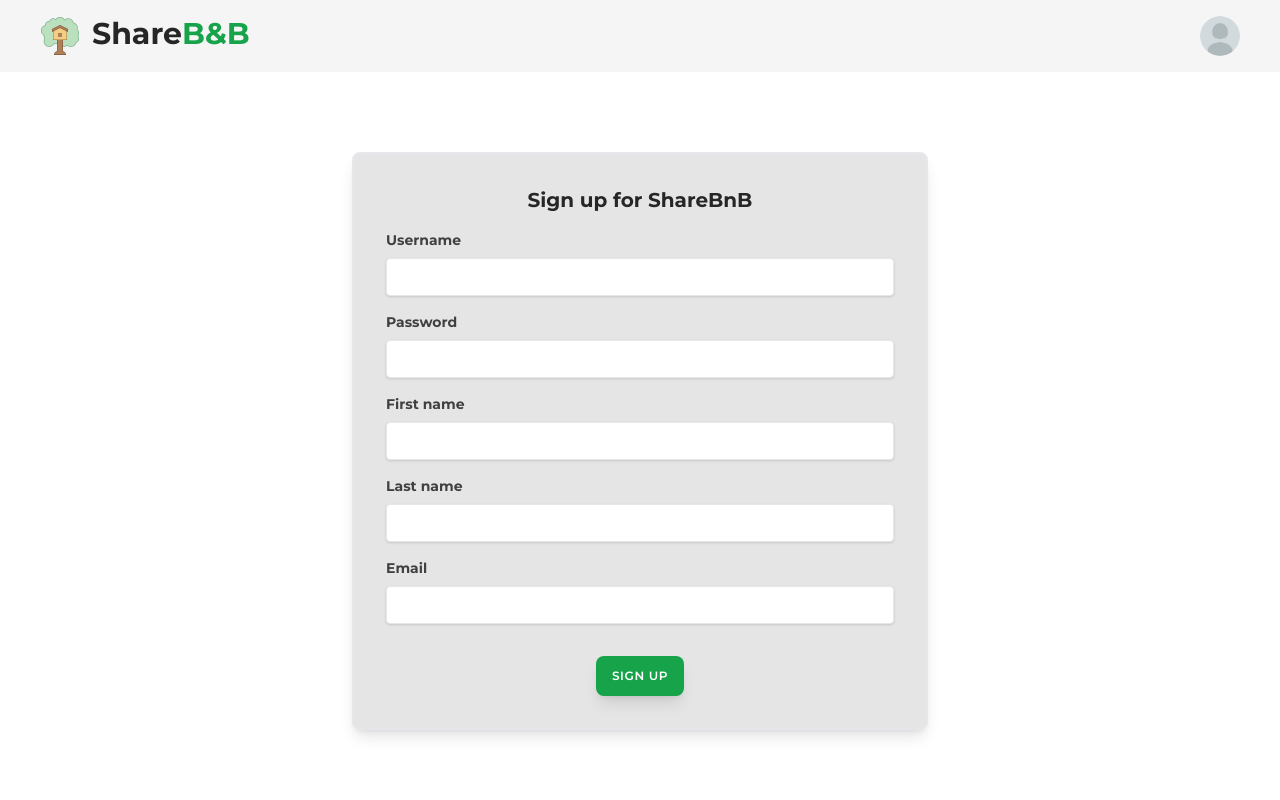
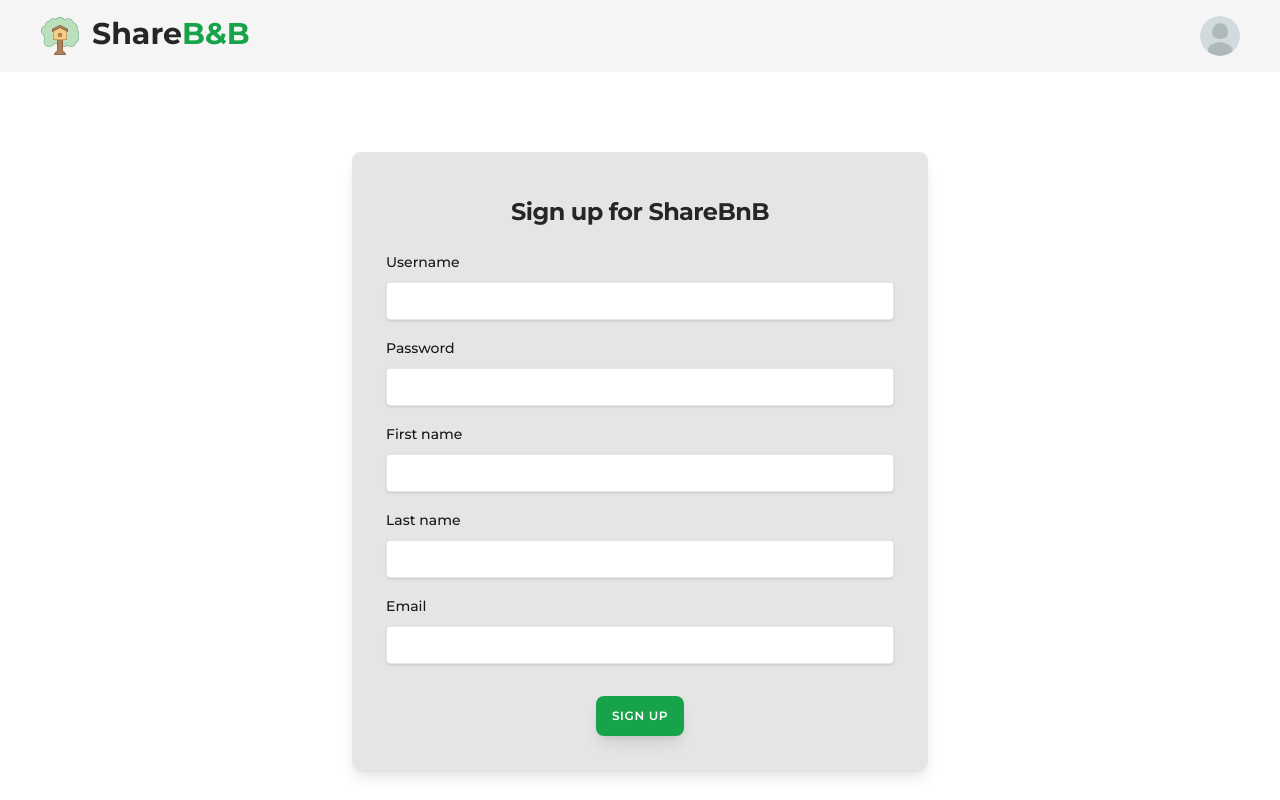
Before and after one commit to ross-brown/sharebnb-frontend, a React (Vite) app: page /signup in a window 1280 px wide. Shown: the top 800 px of the page. Built offline with nearby package versions, Linux system fonts and the light colour scheme; no server answers.

Commit message:
minor redesign over login/signup forms

```diff
--- a/src/auth/LoginForm.tsx
+++ b/src/auth/LoginForm.tsx
@@ -1,5 +1,5 @@
 import { useState } from "react";
-import { useNavigate } from "react-router-dom";
+import { Link, useNavigate } from "react-router-dom";
 import { LoginFormInterface } from "../interfaces";
 import Alert from "../common/Alert";
 import { getErrorMsg } from "../utils";
@@ -40,10 +40,18 @@ function LoginForm({ login }: LoginFormProps) {
   }
 
   return (
-    <form className="border-2 max-w-xl mx-auto mt-20 p-8 bg-neutral-200 rounded-lg shadow-lg" onSubmit={handleSubmit}>
-      <h3 className="text-xl mb-4 font-bold text-neutral-800 text-center">Login to ShareBnB</h3>
+    <form
+      className="border-0 max-w-xl mx-auto mt-20 p-8 bg-neutral-200 rounded-lg space-y-6"
+      onSubmit={handleSubmit}
+    >
+      <h2 className="mt-10 mb-5 text-center text-2xl font-bold leading-9 tracking-tight text-neutral-800">
+        Log in to your account
+      </h2>
       <div className="mb-4">
-        <label className="block text-neutral-700 text-sm font-bold mb-2" htmlFor="username">Username</label>
+        <label className="block text-sm text-neutral-900 font-medium leading-6" htmlFor="username">
+          Username
+        </label>
+        <div className="mt-2">
           <input
             id="username"
             name="username"
@@ -54,8 +62,12 @@ function LoginForm({ login }: LoginFormProps) {
             className="shadow appearance-none border rounded w-full py-2 px-3 text-neutral 700 leading-tight focus:outline-none focus:ring focus:ring-green-500 focus:ring-opacity-50 focus:shadow-outline"
           />
         </div>
+      </div>
       <div className="mb-4">
-        <label className="block text-neutral-700 text-sm font-bold mb-2" htmlFor="password">Password</label>
+        <label className="block text-sm text-neutral-900 font-medium leading-6" htmlFor="password">
+          Password
+        </label>
+        <div className="mt-2">
           <input
             type="password"
             id="password"
@@ -67,9 +79,19 @@ function LoginForm({ login }: LoginFormProps) {
             className="shadow appearance-none border rounded w-full py-2 px-3 text-neutral 700 leading-tight focus:outline-none focus:ring focus:ring-green-500 focus:ring-opacity-50 focus:shadow-outline"
           />
         </div>
+      </div>
       <div className="flex justify-center">
         <Button color="green" disabled={isLoading}>Log in</Button>
       </div>
+      <p className="text-center text-sm text-gray-700">
+        New here?{" "}
+        <Link
+          to="/signup"
+          className="font-semibold leading-6 text-green-600 hover:text-green-700"
+        >
+          Create an account
+        </Link>
+      </p>
       <div className="italic text-gray-600 flex flex-col">
         <p className="underline font-semibold">Guest Credentials:</p>
         <p>Username: <span className="font-semibold">testuser</span></p>
@@ -78,7 +100,7 @@ function LoginForm({ login }: LoginFormProps) {
       {isLoading &&
         <div className="flex justify-center m-6 font-semibold text-xl">
           <div role="status">
-            <Spinner size="lg"/>
+            <Spinner size="lg" />
             <span className="sr-only">Loading...</span>
           </div>
         </div>
--- a/src/auth/SignupForm.tsx
+++ b/src/auth/SignupForm.tsx
@@ -48,11 +48,15 @@ function SignupForm({ signup }: SignupFormProps) {
 
   return (
     <div>
-
       <form className="border-2 max-w-xl mx-auto my-20 p-8 bg-neutral-200 rounded-lg shadow-lg" onSubmit={handleSubmit}>
-        <h3 className="text-xl mb-4 font-bold text-neutral-800 text-center">Sign up for ShareBnB</h3>
+        <h2 className="mt-2 mb-5 text-center text-2xl font-bold leading-9 tracking-tight text-neutral-800">
+          Sign up for ShareBnB
+        </h2>
         <div className="mb-4">
-          <label className="block text-neutral-700 text-sm font-bold mb-2" htmlFor="username">Username</label>
+          <label className="block text-sm text-neutral-900 font-medium leading-6" htmlFor="username">
+            Username
+          </label>
+          <div className="mt-2">
             <input
               id="username"
               name="username"
@@ -62,8 +66,12 @@ function SignupForm({ signup }: SignupFormProps) {
               className="shadow appearance-none border rounded w-full py-2 px-3 text-neutral 700 leading-tight focus:outline-none focus:ring focus:ring-green-500 focus:ring-opacity-50 focus:shadow-outline"
             />
           </div>
+        </div>
         <div className="mb-4">
-          <label className="block text-neutral-700 text-sm font-bold mb-2" htmlFor="password">Password</label>
+          <label className="block text-sm text-neutral-900 font-medium leading-6" htmlFor="password">
+            Password
+          </label>
+          <div className="mt-2">
             <input
               type="password"
               id="password"
@@ -74,8 +82,12 @@ function SignupForm({ signup }: SignupFormProps) {
               className="shadow appearance-none border rounded w-full py-2 px-3 text-neutral 700 leading-tight focus:outline-none focus:ring focus:ring-green-500 focus:ring-opacity-50 focus:shadow-outline"
             />
           </div>
+        </div>
         <div className="mb-4">
-          <label className="block text-neutral-700 text-sm font-bold mb-2" htmlFor="firstName">First name</label>
+          <label className="block text-sm text-neutral-900 font-medium leading-6" htmlFor="firstName">
+            First name
+          </label>
+          <div className="mt-2">
             <input
               id="firstName"
               name="firstName"
@@ -85,8 +97,12 @@ function SignupForm({ signup }: SignupFormProps) {
               className="shadow appearance-none border rounded w-full py-2 px-3 text-neutral 700 leading-tight focus:outline-none focus:ring focus:ring-green-500 focus:ring-opacity-50 focus:shadow-outline"
             />
           </div>
+        </div>
         <div className="mb-4">
-          <label className="block text-neutral-700 text-sm font-bold mb-2" htmlFor="lastName">Last name</label>
+          <label className="block text-sm text-neutral-900 font-medium leading-6" htmlFor="lastName">
+            Last name
+          </label>
+          <div className="mt-2">
             <input
               id="lastName"
               name="lastName"
@@ -96,8 +112,12 @@ function SignupForm({ signup }: SignupFormProps) {
               className="shadow appearance-none border rounded w-full py-2 px-3 text-neutral 700 leading-tight focus:outline-none focus:ring focus:ring-green-500 focus:ring-opacity-50 focus:shadow-outline"
             />
           </div>
+        </div>
         <div className="mb-4">
-          <label className="block text-neutral-700 text-sm font-bold mb-2" htmlFor="email">Email</label>
+          <label className="block text-sm text-neutral-900 font-medium leading-6" htmlFor="email">
+            Email
+          </label>
+          <div className="mt-2">
             <input
               type="email"
               id="email"
@@ -107,6 +127,7 @@ function SignupForm({ signup }: SignupFormProps) {
               required
               className="shadow appearance-none border rounded w-full py-2 px-3 text-neutral 700 leading-tight focus:outline-none focus:ring focus:ring-green-500 focus:ring-opacity-50 focus:shadow-outline"
             />
+          </div>
         </div>
         <div className="flex justify-center">
           <Button color="green">Sign up</Button>
```
Lines whose indentation alone changed are shown as unchanged.
